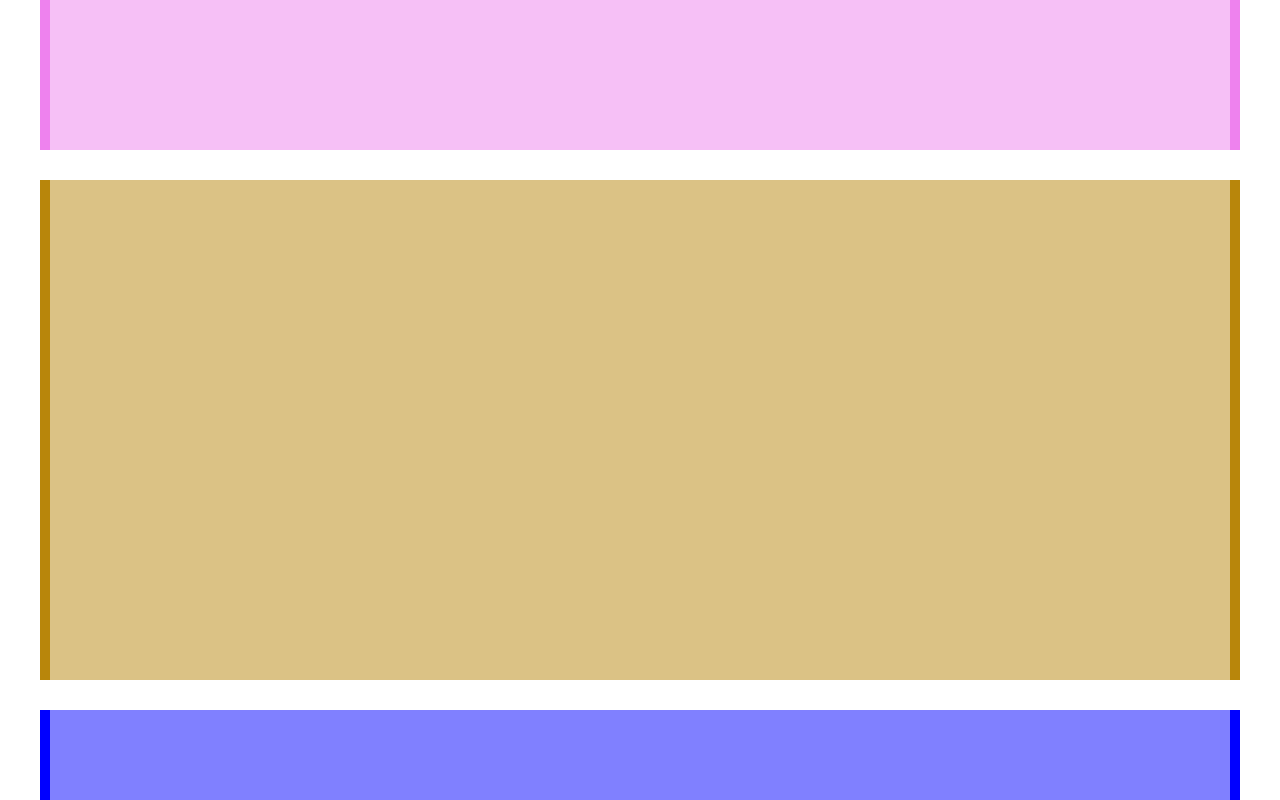
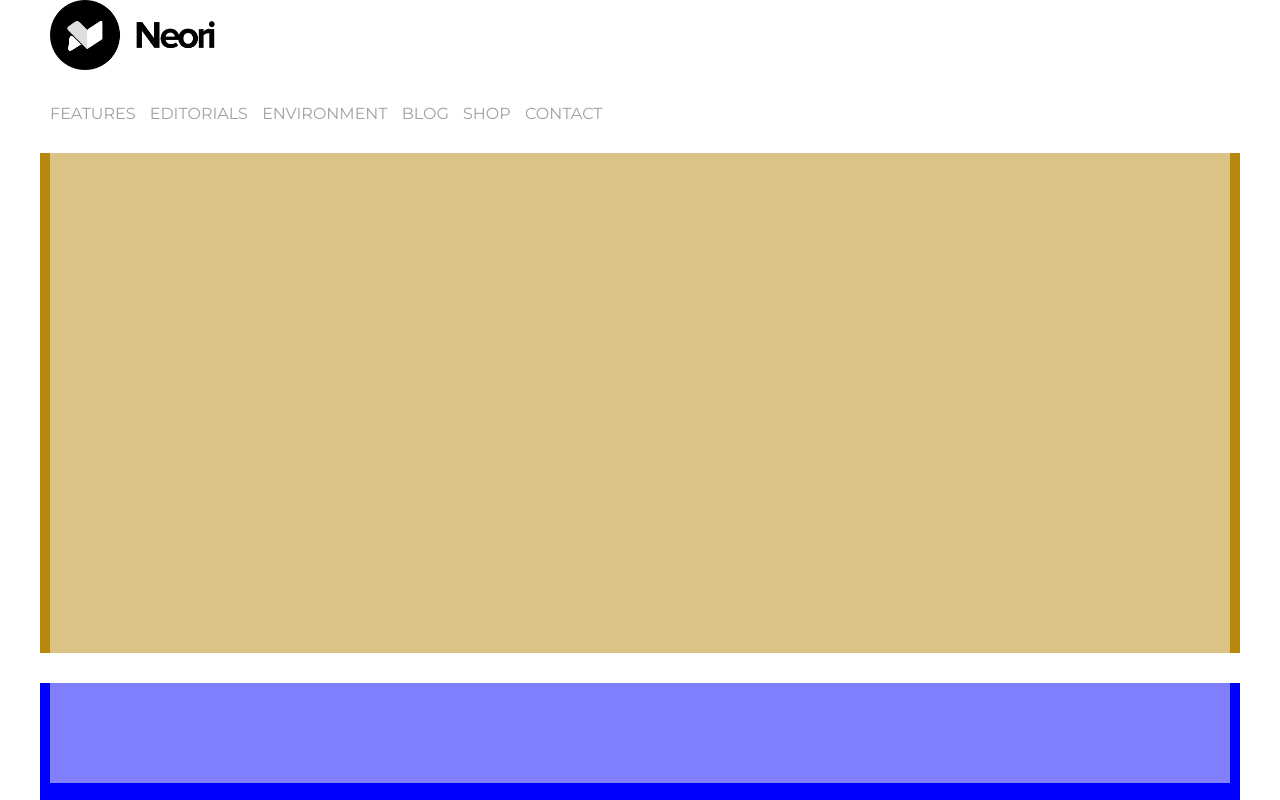
Before and after one commit to Bonu93/htmlcss-wp, a plain HTML site: page index.html in a window 1280 px wide. Shown: the top 800 px of the page. Drawn offline with Linux system fonts and the light colour scheme.

Commit message:
add header

```diff
--- a/css/main.css
+++ b/css/main.css
@@ -5,6 +5,10 @@
     padding: 0;
     box-sizing: border-box;
     font-family: 'Montserrat', sans-serif;
+}
+
+body {
+    color: #a0a0a0;
 }
 
 /* UTILITY  */
@@ -40,8 +44,23 @@
 
 /* HEADER  */
 
-header {
-    background-color: violet;
+.brand {
+    display: block;
+}
+
+.brand img {
+    width: 165px;
+}
+
+.menu > li {
+    list-style: none;
+    display: inline-block;
+    text-transform: uppercase;
+    margin-right: 10px;
+}
+
+.menu > li:last-child {
+    margin: 0;
 }
 
 /* MAIN CONTENT */
--- a/index.html
+++ b/index.html
@@ -14,9 +14,22 @@
     <div class="container">
         <!-- Header  -->
         <header class="mb-30 px-10">
-            <div class="debug-box"></div>
-            <div class="debug-box"></div>
-            <div class="debug-box"></div>
+            <a class="brand mb-30" href="#homepage">
+                <img src="./img/logo.png" alt="Neori Logo">
+            </a>
+
+            <nav>
+                <ul class="menu">
+                    <li>Features</li>
+                    <li>Editorials</li>
+                    <li>Environment</li>
+                    <li>Blog</li>
+                    <li>Shop</li>
+                    <li>Contact</li>
+
+
+                </ul>
+            </nav>
 
         </header>
 
```
